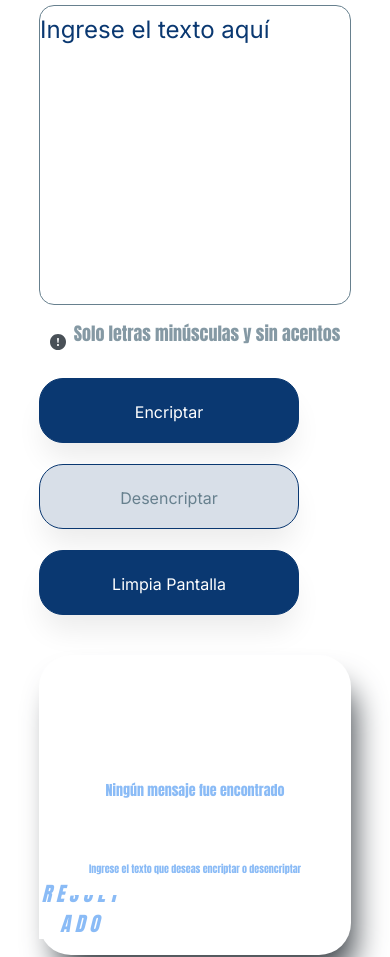
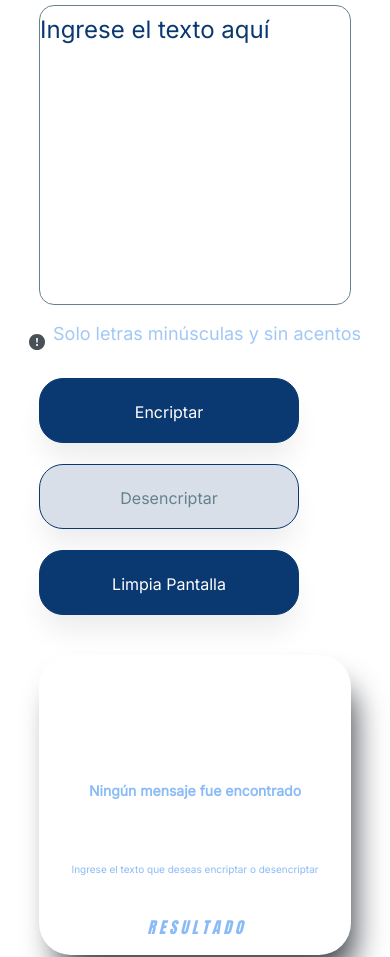
Before and after one commit to Emersonmunoz/Challenge-ONE_Alura_G6, a plain HTML site: page index.html in a window 390 px wide. Shown: the part 163-1120 px from the top of the page. Drawn offline with nearby package versions, Linux system fonts and the light colour scheme.

Commit message:
cambios css

```diff
--- a/estilos.css
+++ b/estilos.css
@@ -127,7 +127,7 @@ main{
     font-size: 18px;
     line-height: 150%;
     opacity: 0.8;
-    color: var(--Medium-Gray);
+    color: var(--Medium-Blue);
 }
 
 .encriptador-contenedor{
@@ -401,13 +401,14 @@ Diplay Media
         font-size: 24px;
         font-weight: 700;
     }
-    p{
+    .tit-contenedor{
+        position: absolute;
         font-size: 16px;
         font-weight: bolder;
         font-style: italic;
         font-family: Impact, Haettenschweiler, 'Arial Narrow Bold', sans-serif;
         margin-top: 2px;
-        color:var(--Medium-Gray)
+        color:var(--Medium-Blue);
     }
     .texto-uno{
         margin-top: 50px;
@@ -475,23 +476,28 @@ Diplay Media
     .evaluar{
         margin-top: 48px;
     }
-    p{
+    .tit-contenedor{
+        position: absolute;
+        align-items: center;
+        padding-top: -168px;
         font-size: 16px;
         font-weight: bolder;
         font-style: italic;
         font-family: Impact, Haettenschweiler, 'Arial Narrow Bold', sans-serif;
-        margin-top: 2px;
-        color:var(--Medium-Gray)
+        color: var(--Medium-Blue);
     }
     .texto-uno{
         margin-top: 50px;
+        color: var(--Medium-Blue);
     }
     .texto-dos{
         margin-top: 56px;
+        color: var(--Medium-Blue);
     }
 
-    .copyright{
+    .derechos{
         font-size: 20px;
+        color: var(--Medium-Blue);
     }
 
 }
```
